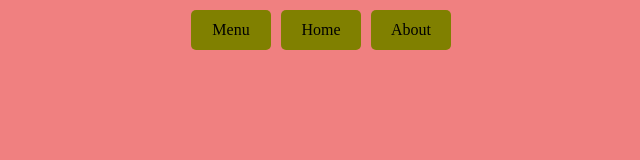
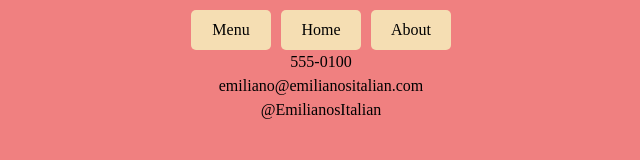
Before and after one commit to jjstag/Restaurant-Page, a website built with webpack: page src/template.html in a window 1280 px wide. Both pictures are taken after a click on the button "About". Shown: the whole page, without its empty margins (319-959 px from the left). Built offline with nearby package versions, Linux system fonts and the light colour scheme.

Commit message:
Put a contactdiv in loadAbout.js and imported it into index.js

```diff
--- a/src/index.js
+++ b/src/index.js
@@ -1,5 +1,6 @@
 import Home from "./loadHome.js"
 import Menu from "./loadMenu.js"
+import About from "./loadAbout.js"
 import "./styles.css";
 
 const div = document.getElementById("content")
@@ -19,6 +20,7 @@ nav.addEventListener("click", (e) => {
             break;
         case "aboutBtn":
             console.log("About")
+            About(div)
             break;
         default:
             break;
--- a/src/loadAbout.js
+++ b/src/loadAbout.js
@@ -1,20 +1,19 @@
-const div = document.getElementById("content")
+function About(container) {
+    const contactDiv = document.createElement("div")
+    contactDiv.id = "contactDiv"
+    container.appendChild(contactDiv)
 
-function About() {
+    const phone = document.createElement("p")
+    const email = document.createElement("p")
+    const instagram = document.createElement("p")
 
+    phone.textContent = "555-0100"
+    email.textContent = "emiliano@emilianositalian.com"
+    instagram.textContent = "@EmilianosItalian"
 
-    const img = document.createElement("img")
-    img.src = chefHatImg
-    img.id = "chefHatImg"
-    const h1 = document.createElement("h1")
-    h1.textContent = "Emiliano's Italian"
-    h1.id = "titleHeader"
-    const para = document.createElement("p")
-    para.textContent = "Emiliano's Italian is truly a spectacular experience. You'll savor your time eating the chicken parmesan special, topped with fresh basil and fresh cherry tomatoes. You will dream of having just one more bite of that mouthwatering panzanella salad. This sentence exists because I wanted the paragraph to look bigger on the webpage. Thus, it is here, lying sandwiched between a few sentences about the food. Very pretty. The margarita pizza is a must. Flavorful and topped with everything on a normal margarita, it is the definition of a perfect dish."
-    para.id = "descriptionPara"
-    container.appendChild(img)
-    container.appendChild(h1)
-    container.appendChild(para)
+    contactDiv.appendChild(phone)
+    contactDiv.appendChild(email)
+    contactDiv.appendChild(instagram)
 }
 
 export default About
--- a/src/loadHome.js
+++ b/src/loadHome.js
@@ -9,7 +9,7 @@ function Home(container) {
     h1.textContent = "Emiliano's Italian"
     h1.id = "titleHeader"
     const para = document.createElement("p")
-    para.textContent = "Emiliano's Italian is truly a memorable experience. You'll surely enjoy your time trying the chicken parmesan special, topped with fresh basil and fresh cherry tomatoes. We are confident you'll order seconds of our signature panzanella salad. Not to mention, the margherita pizza is a crowd favorite. Flavorful and topped with everything on a normal margarita, it is the definition of a perfect dish. Don't forget to ask for the desserts menu when you're finished. We're in no shortage of cultural delicacies."
+    para.textContent = "Emiliano's Italian is truly a memorable experience. Come try our chicken parmesan, topped with fresh basil and cherry tomatoes. Not to mention our signature panzanella salad. Another choice is our margherita pizza, a classic. Flavorful and timeless, the definition of a perfect dish. Don't forget to ask for the desserts menu when you're finished! We're in no shortage of treats."
     para.id = "descriptionPara"
     container.appendChild(img)
     container.appendChild(h1)
--- a/src/styles.css
+++ b/src/styles.css
@@ -64,7 +64,7 @@ body {
 button {
   border: none;
   border-radius: 5px;
-  background-color: olive;
+  background-color: wheat;
   width: 80px;
   height: 40px;
 }
```
